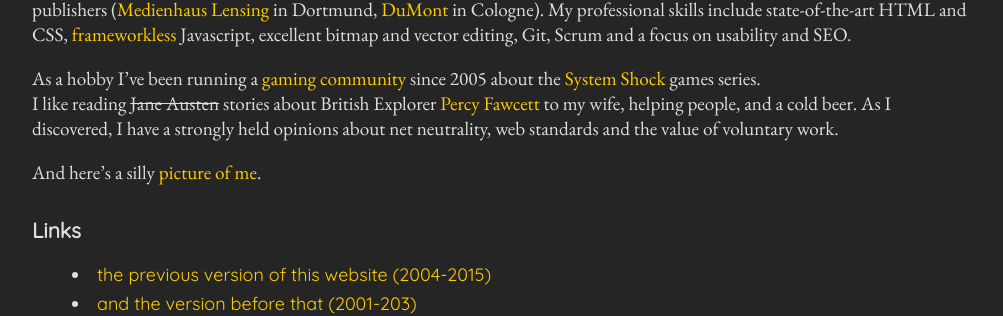
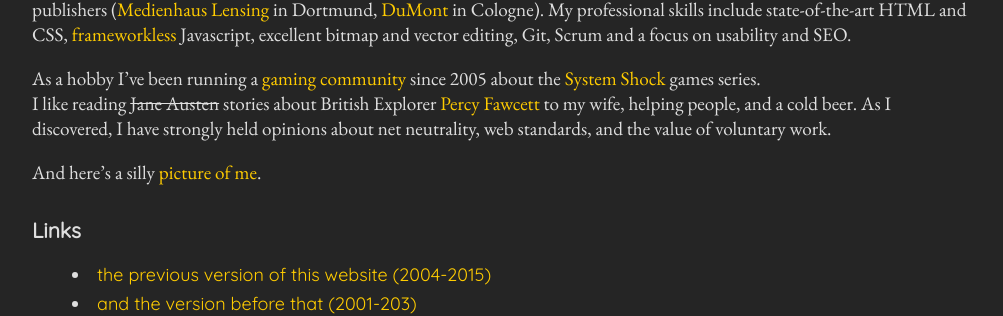
Before and after one commit to KolyaKorruptis/.github.io, a Jekyll site: the page built from index.md, in a window 1280 px wide. Shown: the part 503-819 px from the top of the page, without its empty margins (138-1141 px from the left). Built offline with Jekyll 4.4.1, drawn with Linux system fonts in a browser that asks for light colours; our own code applies the rules of GitHub Pages for plain Markdown files; the repository's description, which GitHub fills in, is left out.

Commit message:
minor stuffs

```diff
--- a/index.md
+++ b/index.md
@@ -22,7 +22,7 @@
 Hi, my name is Nicolai Sandow, born in 1977 in Berlin. I've worked as a frontend webdeveloper since 2002, mainly for local news publishers ([Medienhaus Lensing](https://www.lensingmedia.de/) in Dortmund, [DuMont](https://www.dumont.de/) in Cologne). My professional skills include state-of-the-art HTML and CSS, [frameworkless](http://frameworklessmovement.org/) Javascript, excellent bitmap and vector editing, Git, Scrum and a focus on usability and SEO.
 
 As a hobby I've been running a [gaming community](https://www.systemshock.org) since 2005 about the [System Shock](https://en.wikipedia.org/wiki/System_Shock_2) games series.
-I like reading <s>Jane Austen</s> stories about British Explorer [Percy Fawcett](https://en.wikipedia.org/wiki/Percy_Fawcett) to my wife, helping people, and a cold beer. As I discovered, I have a strongly held opinions about net neutrality, web standards and the value of voluntary work.
+I like reading <s>Jane Austen</s> stories about British Explorer [Percy Fawcett](https://en.wikipedia.org/wiki/Percy_Fawcett) to my wife, helping people, and a cold beer. As I discovered, I have strongly held opinions about net neutrality, web standards, and the value of voluntary work.
 
 And here's a silly [picture of me](/img/nicolai.jpg).
 
```
